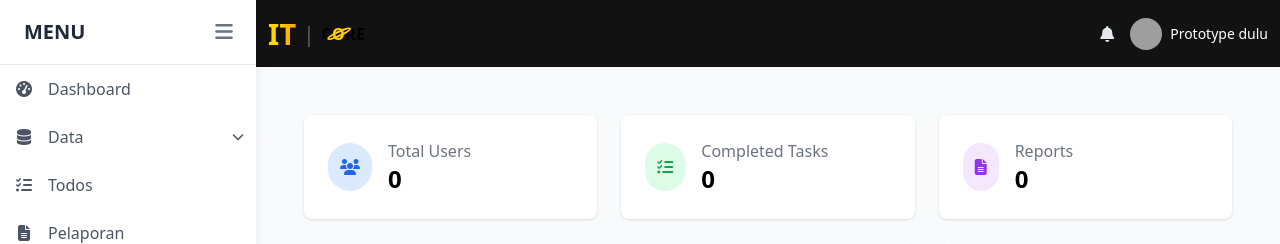
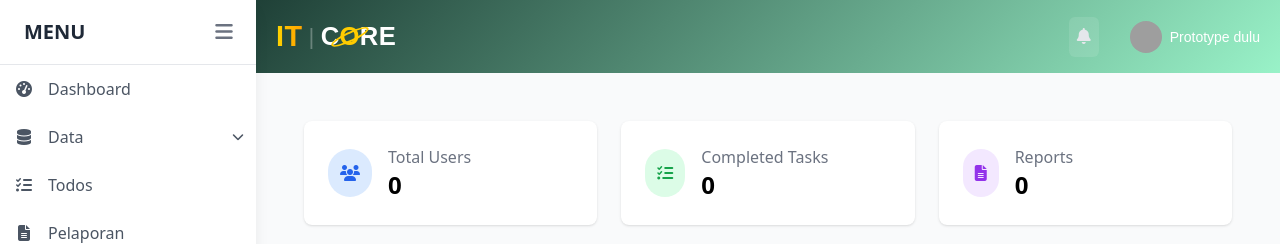
Before and after one commit to 1bilionsultanyusuf-hue/gg, a PHP site: page / in a window 1280 px wide. Shown: the top 244 px of the page. Run offline with PHP 8.4, Linux system fonts and the light colour scheme; some libraries are stand-ins or nearby versions; grey boxes are pictures that could not be loaded.

Commit message:
Update topbar.php

```diff
--- a/modul/layouts/topbar.php
+++ b/modul/layouts/topbar.php
@@ -1,5 +1,6 @@
-<header class="bg-[#121212] shadow-sm p-3 flex items-center justify-between">
-    <h1 class="flex items-center font-bold tracking-wide">
+<header class="site-header">
+    <div class="header-container flex items-center justify-between">
+        <h1 class="flex items-center font-bold tracking-wide logo-main">
             <span class="logo-it">IT</span>
             <span class="logo-sep">|</span>
             <span class="logo-core">
@@ -7,17 +8,16 @@
             </span>
         </h1>
 
-    <div class="flex items-center space-x-4">
-        <button class="text-gray-200 hover:text-white">
+        <div class="flex items-center space-x-4 header-actions">
+            <button class="icon-btn text-gray-200 hover:text-white">
                 <i class="fas fa-bell"></i>
             </button>
-        <div class="flex items-center">
+            <div class="flex items-center profile">
                 <img
                     src="http://storage.googleapis.com/workspace-0f70711f-8b4e-4d94-86f1-2a93ccde5887/image/70d693f7-a49d-4f3c-bb82-4a70c1893573.png"
-                alt="logo Prototype disini"
-                class="w-8 h-8 rounded-full"
-            />
-            <span class="ml-2 text-sm font-medium text-white">Prototype dulu</span>
+                    alt="logo Prototype" class="profile-img" />
+                <span class="ml-2 text-sm font-medium profile-name">Prototype dulu</span>
+            </div>
         </div>
     </div>
 </header>
```
Lines whose indentation alone changed are shown as unchanged.
